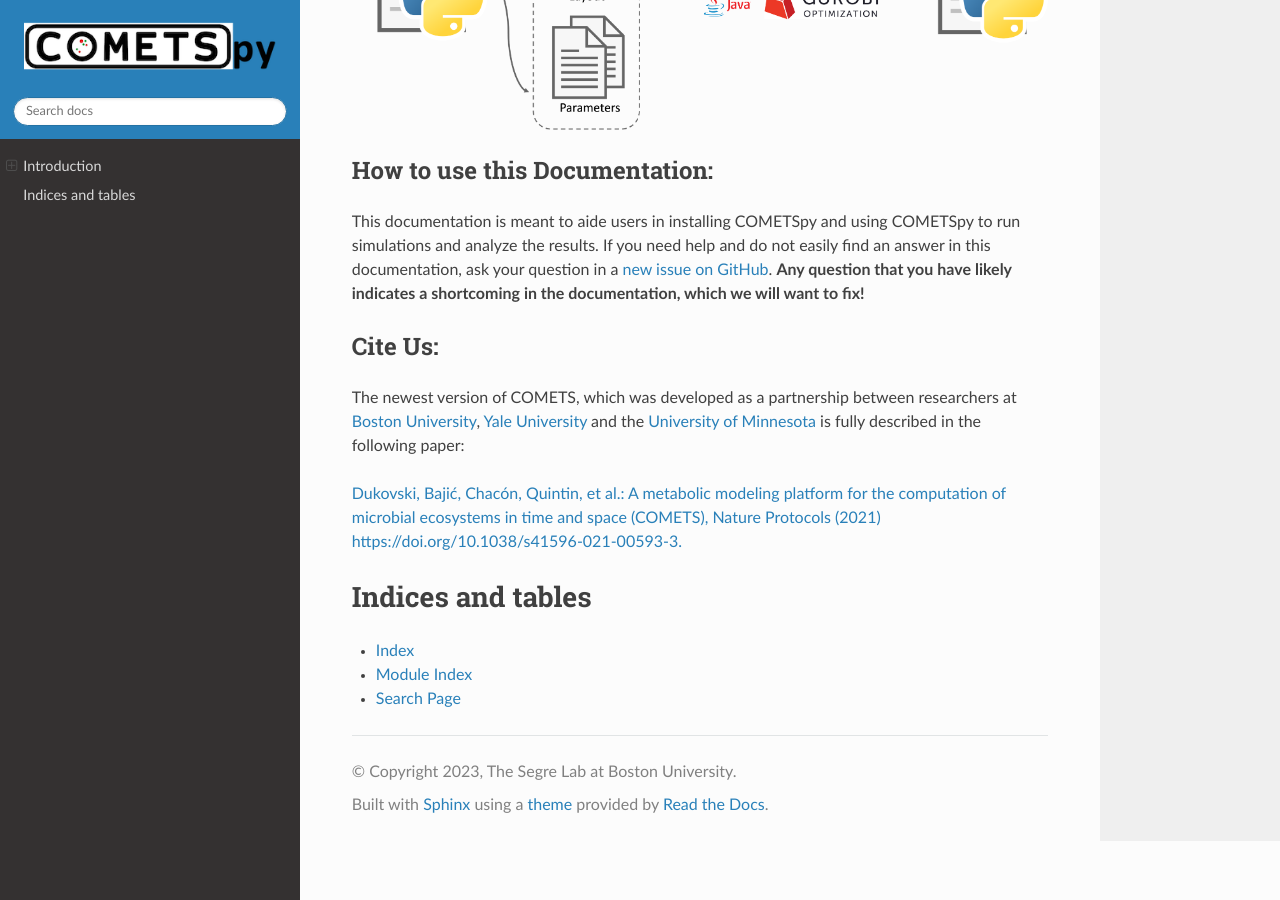
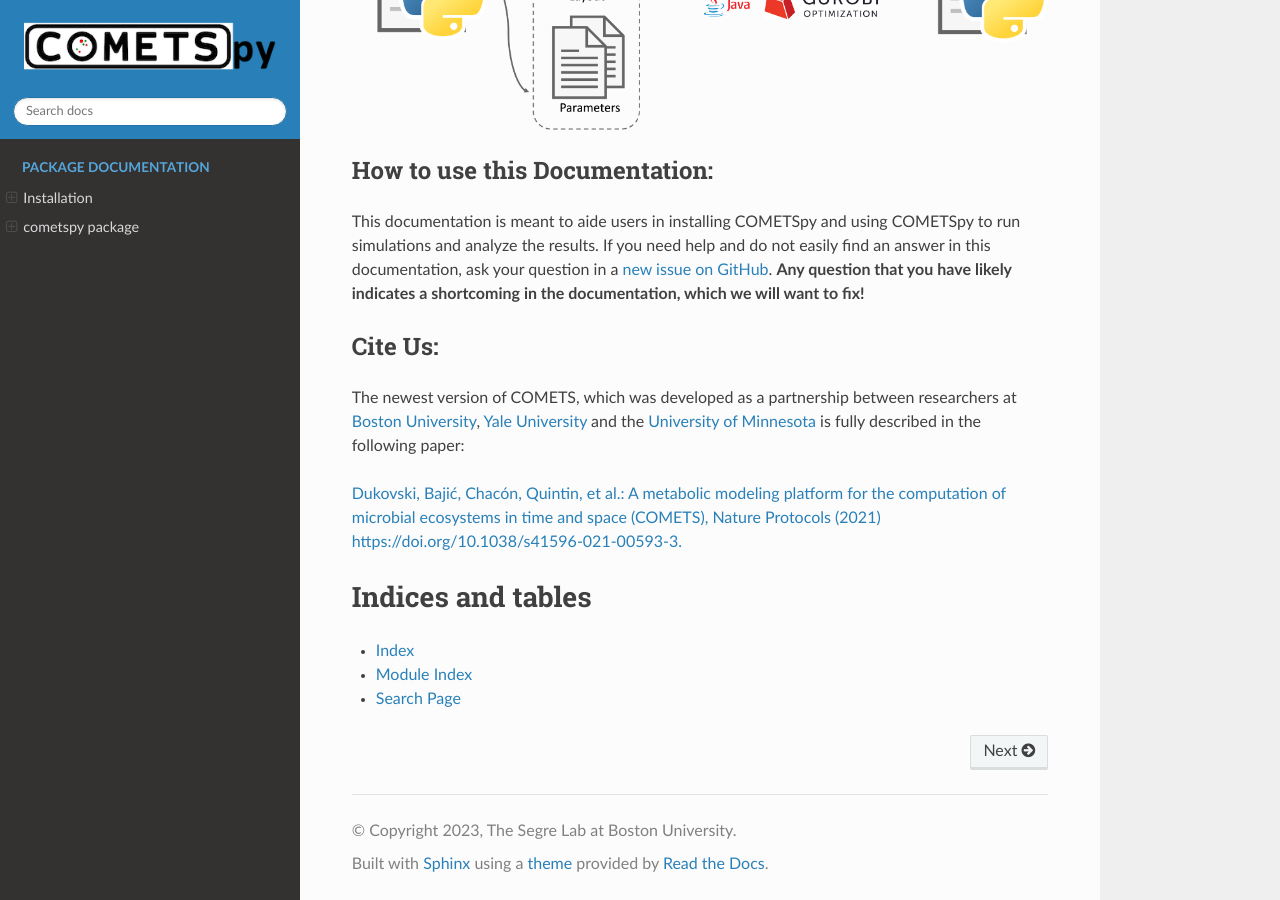
Before and after one commit to segrelab/cometspy, a Sphinx documentation site: the page built from docs/source/index.rst, in a window 1280 px wide and 900 px high, scrolled down 1262 px. Built offline with Sphinx 7.4.7 and the Read the Docs theme 2.0.0, drawn with Linux system fonts in a browser that asks for light colours.

Commit message:
Make tocs in the index.rst file

```diff
--- a/docs/source/conf.py
+++ b/docs/source/conf.py
@@ -39,8 +39,7 @@
 html_theme_options = {
     'logo_only': True,
     'display_version': True,
-    # 'show_related': False,
-    'collapse_navigation': True,
+    'collapse_navigation': False,
     'sticky_navigation': True,
     'navigation_depth': 4,
     'includehidden': True,
--- a/docs/source/index.rst
+++ b/docs/source/index.rst
@@ -7,6 +7,22 @@
    at the top of each page. The "maxdepth" argument determines how many
    levels deep the links are shown. The "caption" argument determines the
    title of the "Navigation" bar.
+
+.. toctree::
+   :caption: Package Documentation
+   :maxdepth: 2
+   :hidden:
+
+   install
+   cometspy
+
+
+.. toctree::
+    :maxdepth: 2
+    :numbered:
+    :caption: Tutorials
+    :hidden:
+
 
 Introduction
 ============
```
Also changed, not shown: docs/source/install.rst (line endings or trailing spaces), 13 other files.
